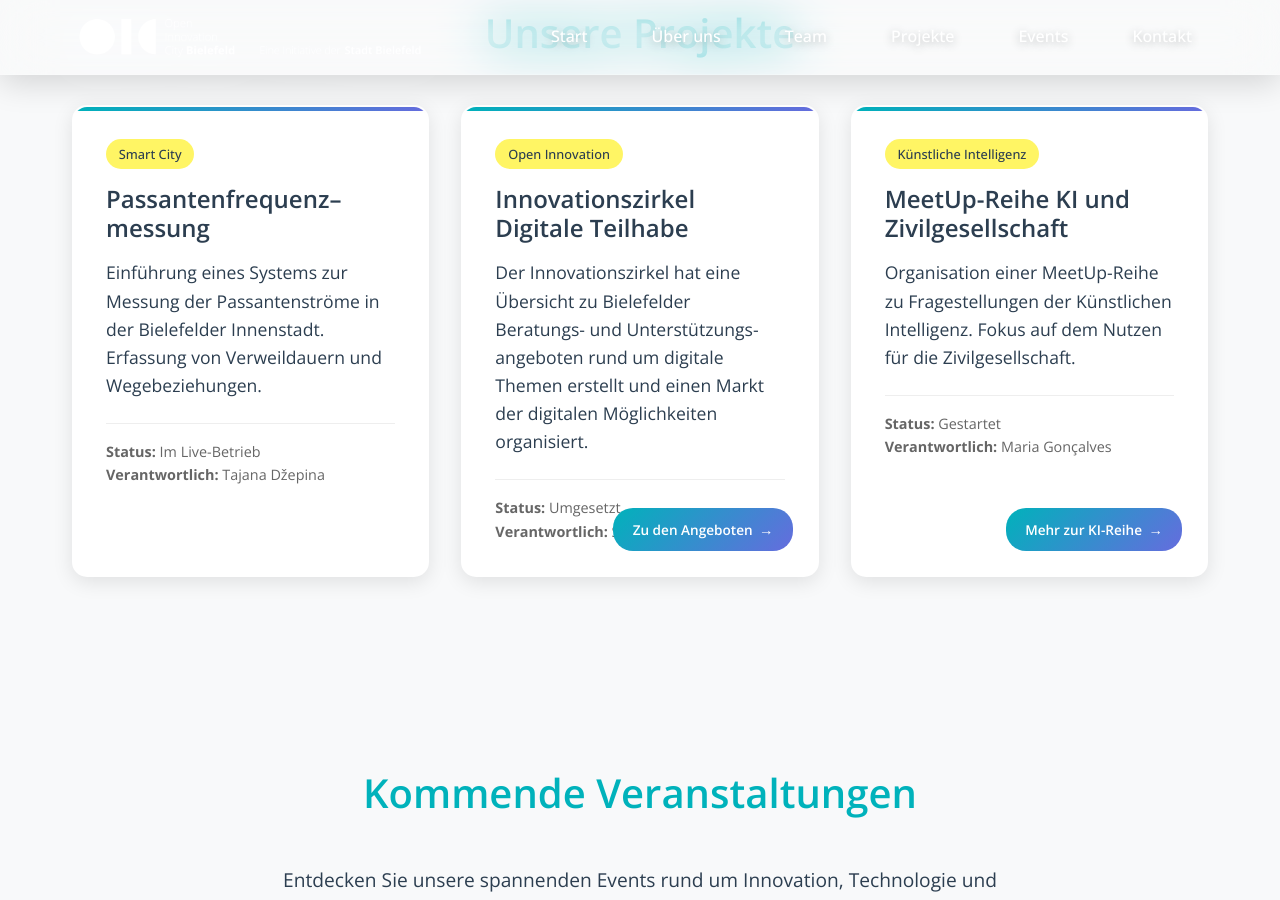
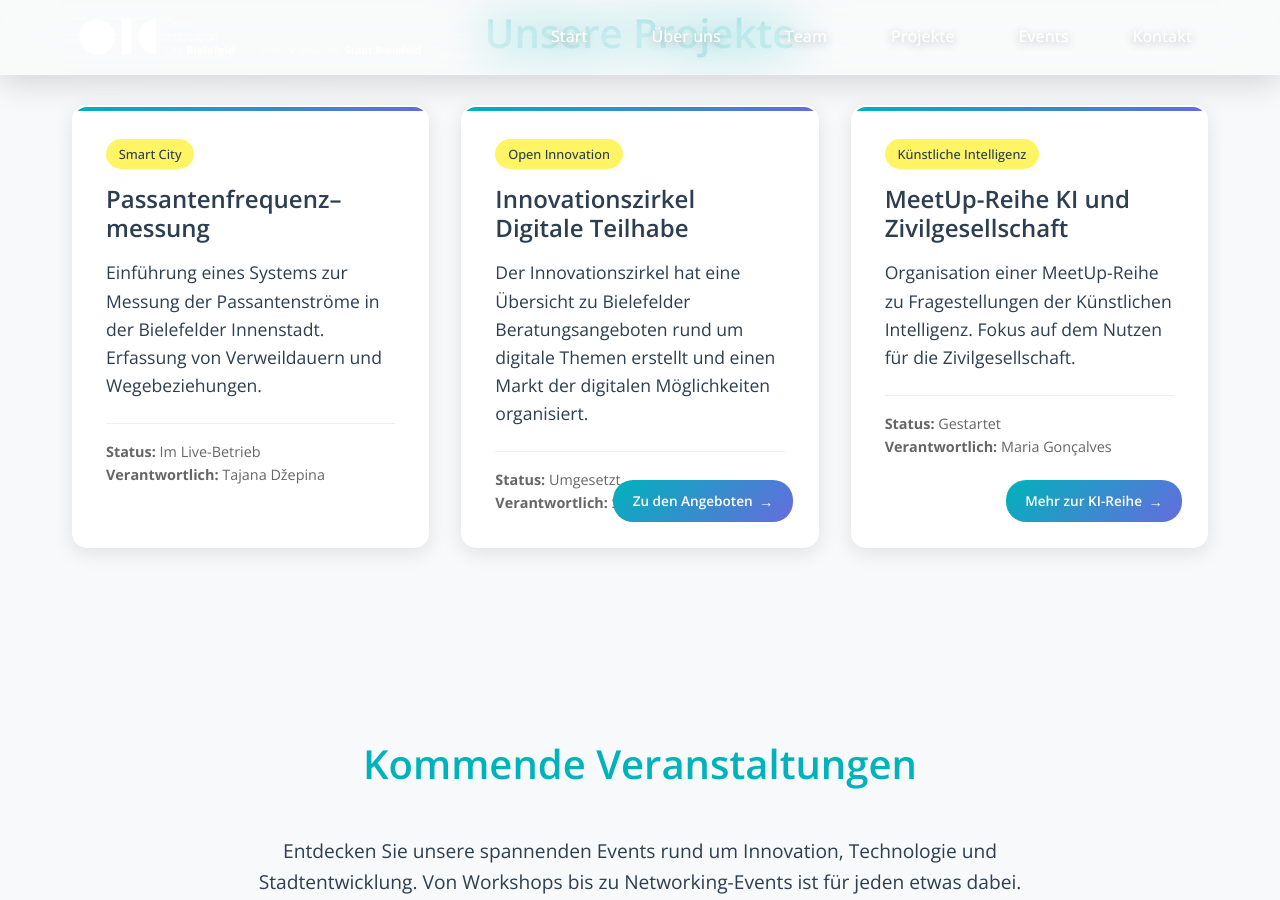
Before and after one commit to Open-Innovation-City/oic-bielefeld-website, a Jekyll site: the page built from index.html, in a window 1280 px wide and 900 px high, scrolled down 3330 px. Built offline with Jekyll 4.4.1, drawn with Linux system fonts in a browser that asks for light colours.

Commit message:
Update projects.yml

```diff
--- a/_data/projects.yml
+++ b/_data/projects.yml
@@ -7,7 +7,7 @@
 
 - title: "Innovationszirkel Digitale Teilhabe"
   tag: "Open Innovation"
-  description: "Der Innovationszirkel hat eine Übersicht zu Bielefelder Beratungs- und Unterstützungs-angeboten rund um digitale Themen erstellt und einen Markt der digitalen Möglichkeiten organisiert."
+  description: "Der Innovationszirkel hat eine Übersicht zu Bielefelder Beratungsangeboten rund um digitale Themen erstellt und einen Markt der digitalen Möglichkeiten organisiert."
   status: "Umgesetzt"
   start_date: "2024-03-01"
   responsible: "Sarah Bollmann"
```
